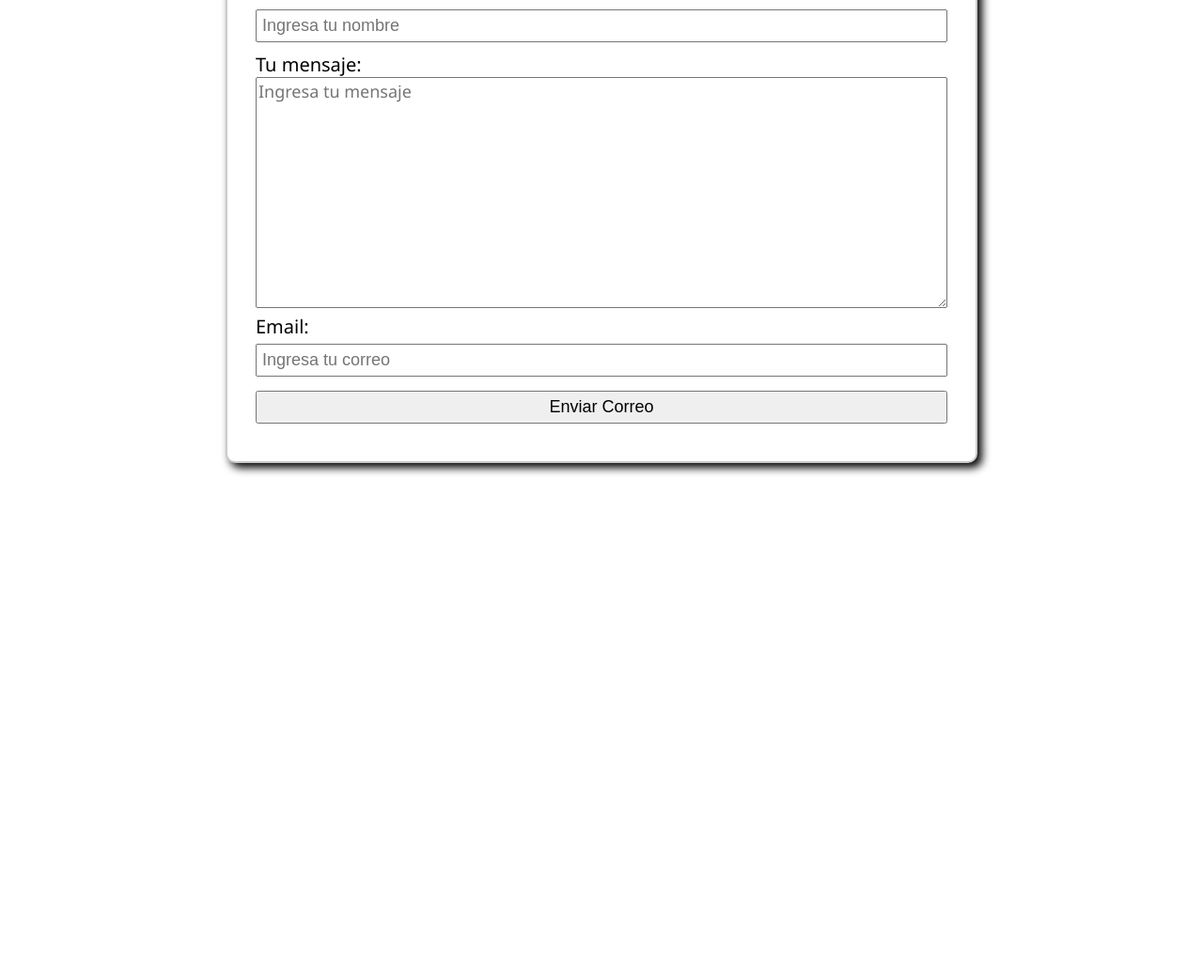
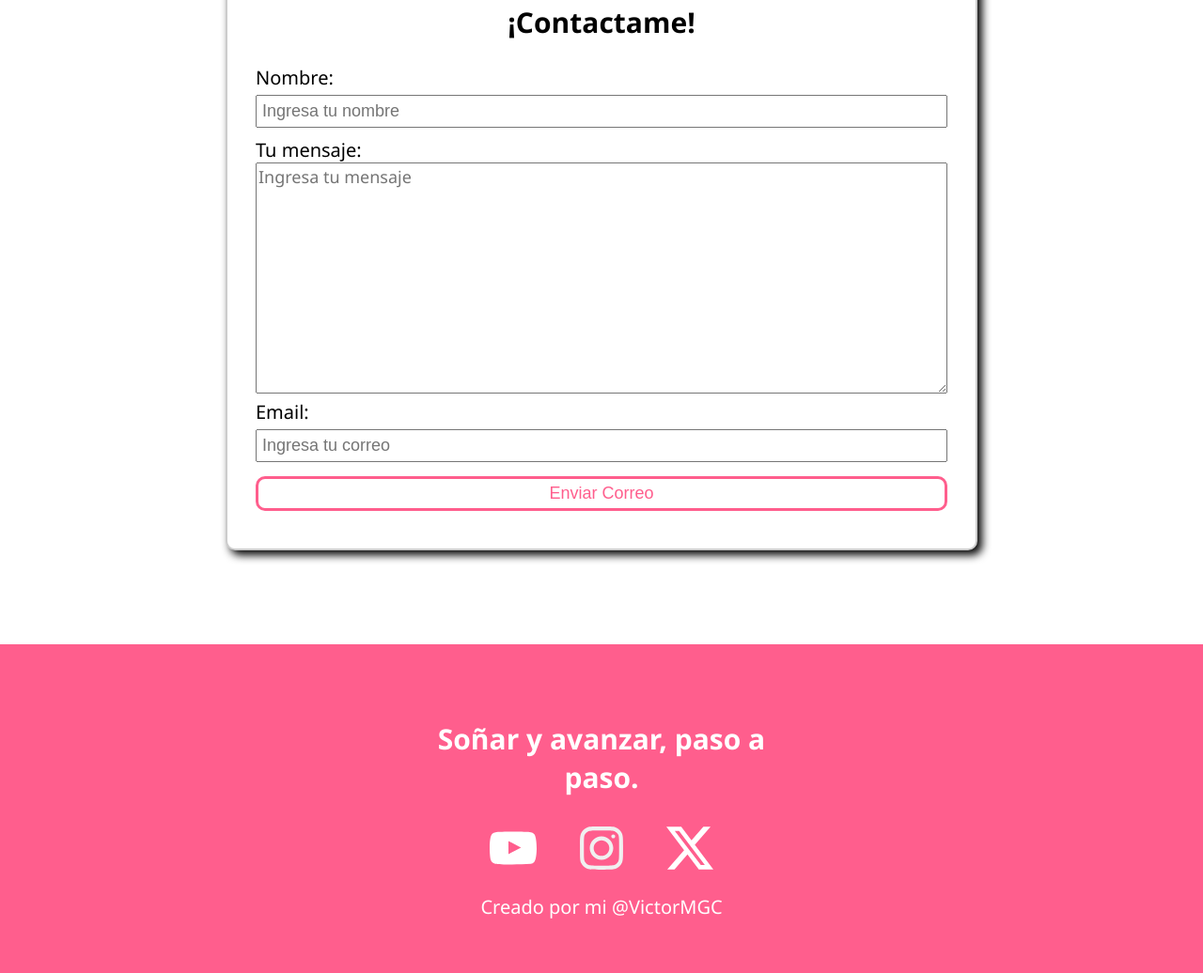
Before and after one commit to VictorMGCYT/Portafolio, a plain HTML site: page index.html in a window 1280 px wide. Shown: the part 3243-4279 px from the top of the page at 94% size. Before the commit the page ends 3836 px from the top, so only its background shows below. Drawn offline with nearby package versions, Linux system fonts and the light colour scheme.

Commit message:
Versión final

```diff
--- a/index.html
+++ b/index.html
@@ -136,27 +136,42 @@
 
         <section class="contactame">
             <div class="formulario">
+                <h2 style="text-align: center; font-size: 30px;">¡Contactame!</h2>
                 <form id="form">
                     <div class="field">
                     <label for="from_name">Nombre:</label><br>
-                    <input type="text" name="from_name" id="from_name" placeholder="Ingresa tu nombre">
+                    <input required type="text" name="from_name" id="from_name" placeholder="Ingresa tu nombre">
                     </div>
                     <div class="field">
                     <label for="message">Tu mensaje:</label><br>
-                    <textarea rows="10" name="message" id="message" placeholder="Ingresa tu mensaje"></textarea>
+                    <textarea required rows="10" name="message" id="message" placeholder="Ingresa tu mensaje"></textarea>
                     </div>
                     <div class="field">
                     <label for="email_id">Email:</label><br>
-                    <input type="text" name="email_id" id="email_id" placeholder="Ingresa tu correo">
+                    <input required type="email" name="email_id" id="email_id" placeholder="Ingresa tu correo">
                     </div>
-                    <input type="submit" id="button" value="Enviar Correo" >
+                    <input class="btnSubmit" type="submit" id="button" value="Enviar Correo" >
                 </form>
             </div>
         </section>
     </main>
 
     <footer>
-
+        <div class="piePagina">
+            <h3>Soñar y avanzar, paso a paso.</h3>
+            <div class="redesSociales">
+                <a target="_blank" href="https://www.youtube.com/@VictorMGC">
+                    <img width="50px" src="social-icons/youtube-168-svgrepo-com.svg" alt="">
+                </a>
+                <a target="_blank" href="https://www.instagram.com/viktor_mgc/">
+                    <img width="50px" src="social-icons/instagram-svgrepo-com.svg" alt="">
+                </a>
+                <a target="_blank" href="https://x.com/Viktor_MGC">
+                    <img width="50px" src="social-icons/twitter-x.svg" alt="">
+                </a>
+            </div>
+            <p>Creado por mi @VictorMGC</p>
+        </div>
     </footer>
 
 
--- a/styles.css
+++ b/styles.css
@@ -1,4 +1,4 @@
-/* Estilos de la cabecera */
+/* ** Estilos de la cabecera */
 body {
     margin: 0;
 }
@@ -68,7 +68,7 @@ body {
     color: white;
 }
 
-/* Diseño de la parte del título */
+/* ** Diseño de la parte del título */
 
 .presentacion {
     display: flex;
@@ -112,7 +112,7 @@ body {
     margin-bottom: 0;
 }
 
-/* Parte de la presentación */
+/* ** Parte de la presentación */
 
 .descripcion {
     display: flex;
@@ -149,7 +149,7 @@ body {
     font-weight: 500;
 }
 
-/* Seccion de lenguajes */
+/* ** Seccion de lenguajes */
 
 .languajes {
     width: 100%;
@@ -197,7 +197,7 @@ body {
     color: #6E07F3;
 }
 
-/* Seccion de empleos recientes */
+/* ** Seccion de empleos recientes */
 .empleos {
     width: 100%;
     display: flex;
@@ -224,7 +224,7 @@ body {
 }
 
 
-/* Tarjetas de empleos */
+/* ** Tarjetas de empleos */
 
 .tarjetas {
     display: flex;
@@ -243,6 +243,23 @@ body {
 
 .imgTarjetas img {
     border-radius: 20px;
+    transition: transform 0.5s ease;
+}
+
+.imgTarjetas img:hover {
+    animation: hoverEffect 1.5s ease forwards;
+}
+
+@keyframes hoverEffect {
+    0% {
+        transform: scale(1) rotate(0deg); /* Estado inicial */
+    }
+    50% {
+        transform: scale(0.5) rotate(360deg); /* Crece y gira */
+    }
+    100% {
+        transform: scale(1); /* Vuelve a su tamaño original */
+    }
 }
 
 .textoSobre {
@@ -258,7 +275,7 @@ body {
 
 
 
-/* Formulario */
+/* ** Formulario */
 
 .contactame{
     width: 100%;
@@ -310,6 +327,70 @@ body {
     padding: 5px;
 }
 
+.btnSubmit {
+    background-color: transparent;
+    border: 3px solid #ff5e8d;
+    color: #ff5e8d;
+    border-radius: 10px;
+    transition: transform 0.3s ease, background-color 0.3s ease, color  0.3s ease;
+}
+
+.btnSubmit:hover {
+    cursor: pointer;
+    transform: scale(105%);
+    background-color: #ff5e8d;
+    color: white;
+}
+
+
+/* ** Pie de página */
+
+.piePagina{
+    display: flex;
+    flex-direction: column;
+    width: 100%;
+    height: 350px;
+    background-color: #ff5e8d;
+}
+
+.piePagina h3 {
+    width: 30%;
+    min-width: 300px;
+    margin-top: 80px;
+    margin-left: auto;
+    margin-right: auto;
+    color: white;
+    font-size: 30px;
+    font-family: 'Segoe UI', Tahoma, Geneva, Verdana, sans-serif;
+    text-align: center;
+}
+
+.piePagina p {
+    width: 30%;
+    margin-left: auto;
+    margin-right: auto;
+    color: white;
+    font-size: 20px;
+    font-family: 'Segoe UI', Tahoma, Geneva, Verdana, sans-serif;
+    text-align: center;
+    margin-bottom: 30px;
+}
+
+.redesSociales {
+    box-sizing: border-box;
+    margin-left: auto;
+    margin-right: auto;
+    filter: invert(100%);
+}
+
+.redesSociales a {
+    text-decoration: none;
+}
+
+.redesSociales img {
+    margin-left: 20px;
+    margin-right: 20px;
+}
 
 /* Media query para panallas de telefonos móviles*/
 @media (max-width: 557px) {
```
Also changed, not shown: social-icons/instagram-svgrepo-com.svg (added), social-icons/twitter-x.svg (added), social-icons/youtube-168-svgrepo-com.svg (added).
